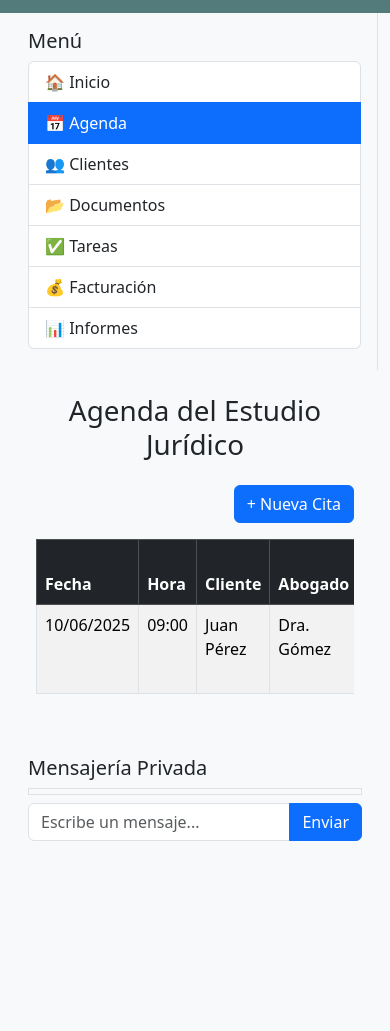
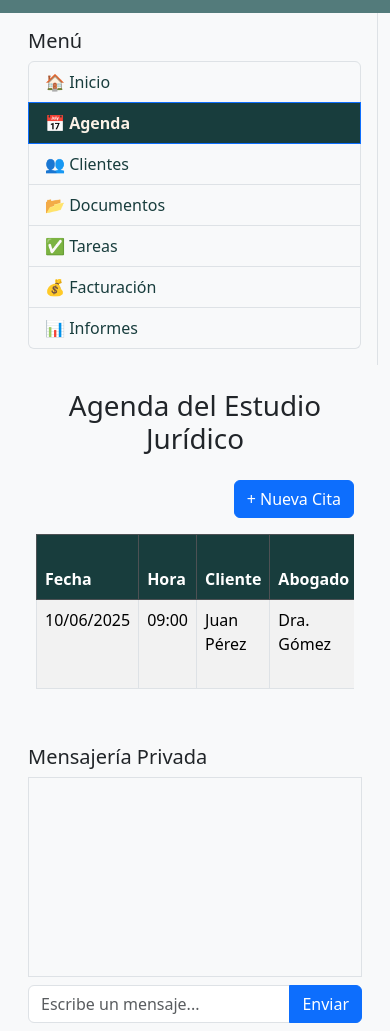
Before and after one commit to stecc88/estudioJuridico, a plain HTML site: page src/pages/agendaPage.html in a window 390 px wide. Shown: the part 69-1100 px from the top of the page. Before the commit the page ends 926 px from the top, so only its background shows below. Drawn offline with nearby package versions, Linux system fonts and the light colour scheme.

Commit message:
Actualización del proyecto con mejoras

```diff
--- a/src/assets/style/agendaPage.css
+++ b/src/assets/style/agendaPage.css
@@ -17,3 +17,32 @@ nav a {
 nav a:hover {
   color: white;
 }
+/* ASIDE-IZQUIERDO */
+.menu-item {
+  color: #183d3d;
+  background-color: #f8f9fa;
+  transition: background-color 0.3s ease, color 0.3s ease;
+}
+
+.menu-item:hover {
+  background-color: #93b1a6;
+  color: #faf1e6;
+}
+
+.menu-item.active {
+  background-color: #183d3d;
+  color: #faf1e6;
+  font-weight: bold;
+}
+/* SECTION-CENTER */
+.table thead th {
+  background-color: #183d3d;
+  color: white;
+}
+/* ASIDE-DERECHO */
+
+
+.chat-box {
+  min-height: 200px;
+  overflow-y: auto;
+}
--- a/src/assets/style/secretariaPage.css
+++ b/src/assets/style/secretariaPage.css
@@ -17,6 +17,24 @@ nav a {
 nav a:hover {
   color: white;
 }
+/* ASIDE-IZQUIERDO */
+.menu-item {
+  color: #183D3D; /* Color de texto normal */
+  background-color: #f8f9fa; /* Fondo normal */
+  transition: background-color 0.3s ease, color 0.3s ease;
+}
+
+.menu-item:hover {
+  background-color: #93B1A6; /* Fondo al hacer hover */
+  color: #FAF1E6; /* Color de texto al hacer hover */
+}
+
+.menu-item.active {
+  background-color: #183D3D; /* Fondo del elemento activo */
+  color: #FAF1E6; /* Color de texto del elemento activo */
+  font-weight: bold;
+}
+
 /* SECTION-CENTER */
 
 .inputcontainer {
@@ -47,3 +65,8 @@ nav a:hover {
 .inputcontainer button:hover {
   background-color: #13a06d;
 }
+/* ASIDE-DERECHO */
+.chat-box {
+  min-height: 200px;
+  overflow-y: auto;
+}
--- a/src/pages/agendaPage.html
+++ b/src/pages/agendaPage.html
@@ -35,7 +35,7 @@
       <div class="row min-vh-100">
 
         <!-- Menú lateral -->
-        <aside class="col-md-3 bg-light border-end p-3">
+        <aside class="col-12 col-lg-3 bg-light border-end p-3">
           <h2 class="h5">Menú</h2>
           <ul class="list-group">
             <a href="./secretariaPage.html" class="list-group-item menu-item">🏠 Inicio</a>
@@ -49,7 +49,7 @@
         </aside>
 
         <!-- Sección principal -->
-        <main class="col-md-6 p-4">
+        <main class="col-12 col-lg-6 p-4">
           <h1 class="mb-4 text-center">Agenda del Estudio Jurídico</h1>
 
           <!-- Botón para agregar evento -->
@@ -60,8 +60,8 @@
           </div>
 
           <!-- Tabla de eventos -->
-          <div class="table-responsive">
-            <table class="table table-bordered table-striped">
+          <div class="table-responsive ">
+            <table class="table table-bordered table-striped  ">
               <thead class="table-dark">
                 <tr>
                   <th>Fecha</th>
@@ -129,7 +129,7 @@
                   </div>
                 </div>
                 <div class="modal-footer">
-                  <button type="submit" class="btn btn-success">Guardar</button>
+                  <button type="submit" class="btn btn-primary">Guardar</button>
                   <button type="button" class="btn btn-secondary" data-bs-dismiss="modal">Cancelar</button>
                 </div>
               </form>
@@ -138,7 +138,7 @@
         </main>
 
         <!-- Mensajería privada -->
-        <aside class="col-md-3 bg-light p-3 d-flex flex-column">
+        <aside class="col-12 col-md-3 bg-light p-3 d-flex flex-column">
           <h2 class="h5">Mensajería Privada</h2>
           <div id="chat" class="chat-box flex-grow-1 border mb-2"></div>
           <div class="input-group">
```
Also changed, not shown: src/pages/secretariaPage.html (+9 -17 lines).
